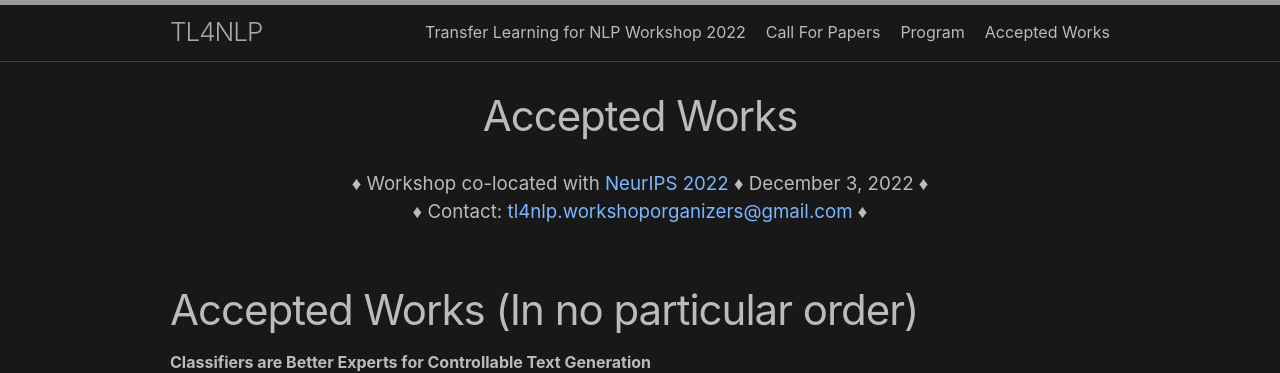
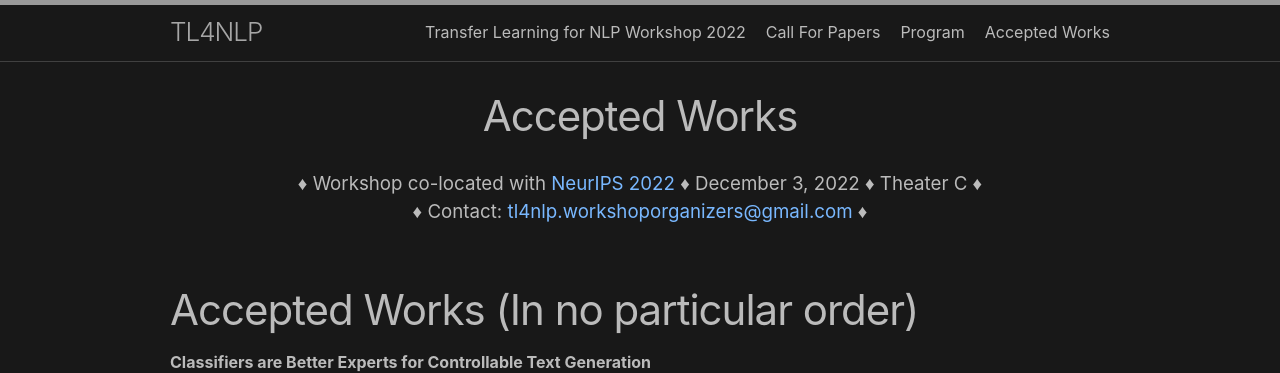
Before and after one commit to TL4NLP/TL4NLP.github.io, a Jekyll site: the page built from accepted_work.markdown, in a window 1280 px wide. Shown: the top 373 px of the page. Built offline with Jekyll 4.4.1, drawn with Linux system fonts in a browser that asks for light colours.

Commit message:
Update page.html

```diff
--- a/_layouts/page.html
+++ b/_layouts/page.html
@@ -13,7 +13,9 @@ layout: default
   <div class="blog-header">
     <div class="container">
       <h3 class="lead blog-description">
-        &diams; Workshop co-located with <a href="https://neurips.cc/">NeurIPS 2022</a> &diams; December 3, 2022 &diams; <br>
+        &diams; Workshop co-located with <a href="https://neurips.cc/">NeurIPS 2022</a> &diams; December 3, 2022 &diams; Theater C &diams;
+        <br>
+
         &diams; Contact: <a href="mailto:tl4nlp.workshoporganizers@gmail.com">tl4nlp.workshoporganizers@gmail.com</a> &diams;
 
       </h3>
```
